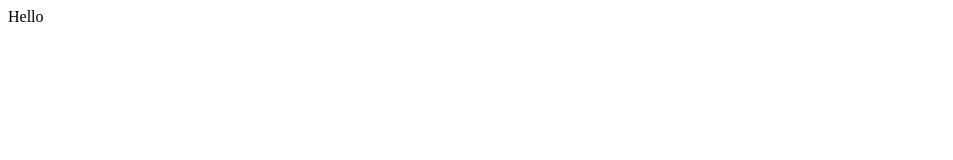
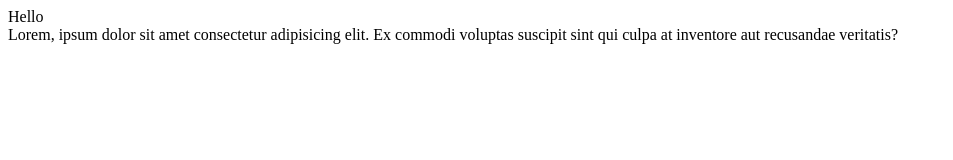
Before and after one commit to sahas97/Myapp, a plain HTML site: page shop.html in a window 1280 px wide. Shown: the whole page, without its empty margins (0-953 px from the left). Drawn offline with Linux system fonts and the light colour scheme.

Commit message:
Update shop.html

```diff
--- a/shop.html
+++ b/shop.html
@@ -1,3 +1,9 @@
 <html>
     <header>Hello</header>
+
+    <body>
+        Lorem, ipsum dolor sit amet consectetur adipisicing elit.
+        Ex commodi voluptas suscipit sint qui culpa at inventore
+        aut recusandae veritatis?
+    </body>
 </html>
```
